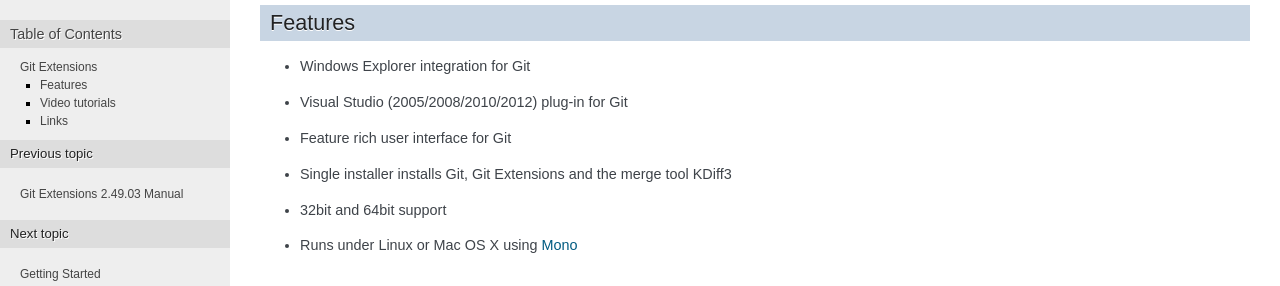
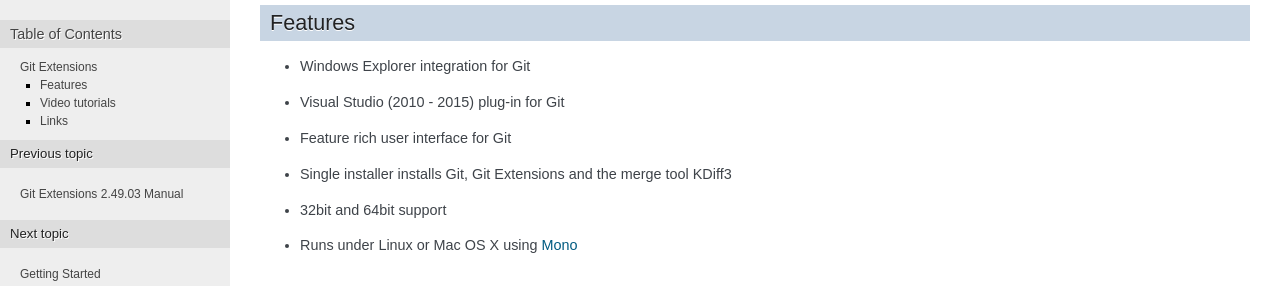
Before and after one commit to martinqt/GitExtensionsDoc, a Sphinx documentation site: the page built from source/git_extensions.rst, in a window 1280 px wide. Shown: the part 199-485 px from the top of the page. Built offline with Sphinx 7.4.7, drawn with Linux system fonts in a browser that asks for light colours.

Commit message:
Updated the list of supported VS versions.

```diff
--- a/source/git_extensions.rst
+++ b/source/git_extensions.rst
@@ -10,7 +10,7 @@
 --------
 
 * Windows Explorer integration for Git
-* Visual Studio (2005/2008/2010/2012) plug-in for Git
+* Visual Studio (2010 - 2015) plug-in for Git
 * Feature rich user interface for Git
 * Single installer installs Git, Git Extensions and the merge tool KDiff3
 * 32bit and 64bit support
```
